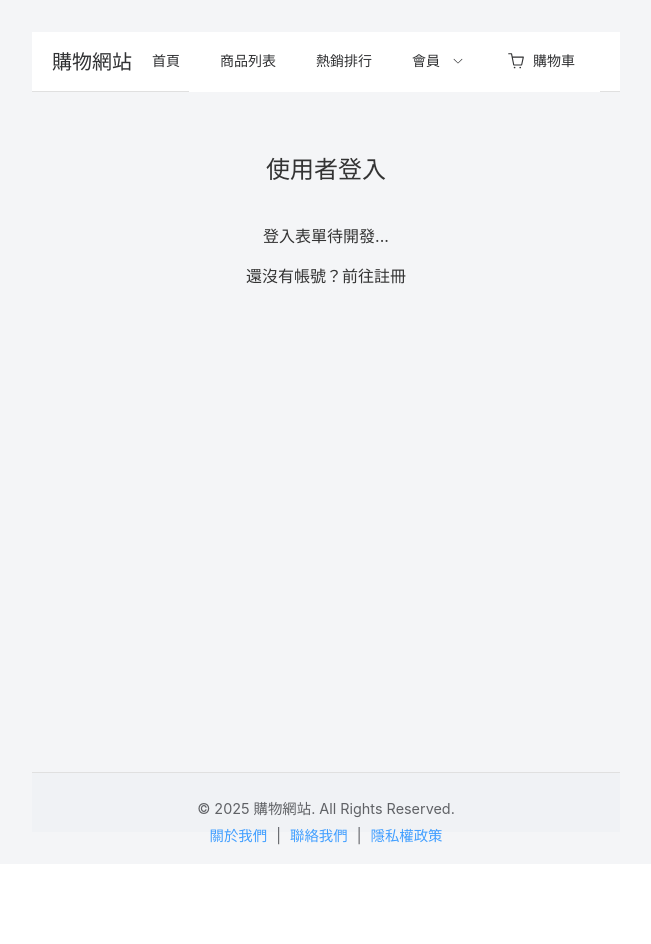
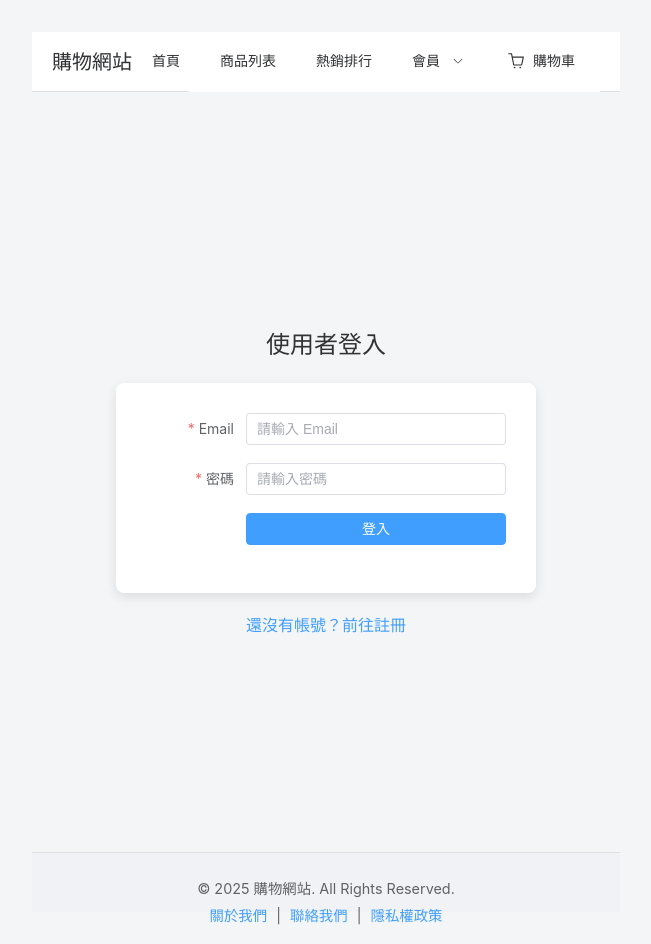
Before and after one commit to spaces-lalala/2025_NCCU_Distributed_Systems_project_TiDB, a Vue app in the folder TiDB_shopping_frontend/: page /login in a window 1280 px wide. Shown: the whole page, without its empty margins (314-965 px from the left). Before the commit the page ends 864 px from the top, so only its background shows below. Built offline with nearby package versions, Linux system fonts and the light colour scheme.

Commit message:
login ok

```diff
--- a/TiDB_shopping_frontend/src/services/authService.ts
+++ b/TiDB_shopping_frontend/src/services/authService.ts
@@ -1,5 +1,5 @@
 import axios from 'axios';
-import type { UserRegistrationData, AuthResponse } from '@/types/auth';
+import type { UserRegistrationData, AuthResponse, UserLoginData } from '@/types/auth';
 
 // API Base URL is set to /api as per user's choice.
 // This requires a proxy setup in vite.config.ts for development.
@@ -56,6 +56,38 @@ export const registerUser = async (userData: UserRegistrationData): Promise<Auth
   */
 };
 
+// --- Mock Login User Function ---
+/**
+ * Logs in a user (mock implementation).
+ * @param credentials - The user login credentials (email, password).
+ * @returns A promise that resolves with the authentication response.
+ * @throws Will throw an error if login fails.
+ */
+export const loginUser = async (credentials: UserLoginData): Promise<AuthResponse> => {
+  console.log('[AuthService - MOCK] Logging in user with credentials:', credentials);
+  // Simulate API call delay
+  await new Promise(resolve => setTimeout(resolve, 1000));
+
+  // Mocked user data - use details from企劃書 4.2. 預設使用者帳號
+  const mockUser = {
+    id: 'user-001',
+    name: '普通用戶A',
+    email: 'user@example.com'
+  };
+
+  if (credentials.email === mockUser.email && credentials.password === 'password123') {
+    console.log('[AuthService - MOCK] Simulating login success.');
+    return {
+      token: 'mock-jwt-token-for-user001',
+      user: mockUser,
+      message: '登入成功 (模擬)!',
+    };
+  } else {
+    console.log('[AuthService - MOCK] Simulating login failure (invalid credentials).');
+    throw new Error('Email 或密碼錯誤 (模擬)。');
+  }
+};
+
 // Future authentication functions (login, logout, etc.) can be added here.
 // For example:
 // export const loginUser = async (credentials: UserLoginData): Promise<AuthResponse> => { ... };
--- a/TiDB_shopping_frontend/src/views/LoginPage.vue
+++ b/TiDB_shopping_frontend/src/views/LoginPage.vue
@@ -1,19 +1,92 @@
 <template>
   <div class="login-page">
     <h2>使用者登入</h2>
-    <!-- Login form will go here -->
-    <p>登入表單待開發...</p>
-    <router-link to="/register">還沒有帳號？前往註冊</router-link>
+    <el-form
+      ref="loginFormRef"
+      :model="loginForm"
+      :rules="loginRules"
+      label-width="100px"
+      class="login-form"
+      @submit.prevent="submitForm"
+    >
+      <el-form-item label="Email" prop="email">
+        <el-input v-model="loginForm.email" type="email" placeholder="請輸入 Email" />
+      </el-form-item>
+      <el-form-item label="密碼" prop="password">
+        <el-input v-model="loginForm.password" type="password" placeholder="請輸入密碼" show-password />
+      </el-form-item>
+      <el-form-item>
+        <el-button type="primary" native-type="submit" :loading="isLoading" class="login-button">登入</el-button>
+      </el-form-item>
+    </el-form>
+    <div class="links">
+      <router-link to="/register">還沒有帳號？前往註冊</router-link>
+      <!-- Add link to password reset if needed later -->
+    </div>
   </div>
 </template>
 
 <script setup lang="ts">
-// Logic for login page will go here
-import { onMounted } from 'vue';
+import { ref, reactive } from 'vue';
+import type { FormInstance, FormRules } from 'element-plus';
+import { ElMessage } from 'element-plus';
+import { useRouter, useRoute } from 'vue-router';
+import { useAuthStore } from '@/store/auth';
+import { loginUser } from '@/services/authService';
+import type { UserLoginData, AuthResponse } from '@/types/auth';
 
-onMounted(() => {
-  console.log('LoginPage mounted');
+const router = useRouter();
+const route = useRoute();
+const authStore = useAuthStore();
+const loginFormRef = ref<FormInstance>();
+const isLoading = ref(false);
+
+const loginForm = reactive<UserLoginData>({
+  email: '',
+  password: '',
 });
+
+const loginRules = reactive<FormRules>({
+  email: [
+    { required: true, message: '請輸入 Email', trigger: 'blur' },
+    { type: 'email', message: '請輸入有效的 Email 地址', trigger: ['blur', 'change'] },
+  ],
+  password: [
+    { required: true, message: '請輸入密碼', trigger: 'blur' },
+  ],
+});
+
+const submitForm = async () => {
+  if (!loginFormRef.value) return;
+  await loginFormRef.value.validate(async (valid) => {
+    if (valid) {
+      isLoading.value = true;
+      try {
+        console.log('準備提交登入資料:', loginForm);
+        const response: AuthResponse = await loginUser(loginForm);
+        console.log('登入成功 API 回應 (模擬):', response);
+
+        if (response.token && response.user) {
+          authStore.login(response.token, response.user);
+          ElMessage.success(response.message || '登入成功！');
+
+          const redirectPath = route.query.redirect as string || '/';
+          router.push(redirectPath);
+        } else {
+          throw new Error(response.message || '登入失敗：無效的回應格式。');
+        }
+      } catch (error: any) {
+        console.error('登入失敗:', error);
+        ElMessage.error(error.message || '登入失敗，請檢查您的帳號密碼或稍後再試。');
+      } finally {
+        isLoading.value = false;
+      }
+    } else {
+      ElMessage.error('表單驗證失敗，請檢查輸入。');
+      return false;
+    }
+  });
+};
 </script>
 
 <style scoped>
@@ -21,6 +94,41 @@ onMounted(() => {
   display: flex;
   flex-direction: column;
   align-items: center;
+  justify-content: center;
   padding: 20px;
+  min-height: calc(100vh - 120px); /* Adjust based on header/footer height */
+}
+
+.login-form {
+  width: 100%;
+  max-width: 360px;
+  padding: 30px;
+  background-color: #fff;
+  border-radius: 8px;
+  box-shadow: 0 4px 12px rgba(0, 0, 0, 0.1);
+}
+
+h2 {
+  margin-bottom: 20px;
+  text-align: center;
+  color: #333;
+}
+
+.login-button {
+  width: 100%;
+}
+
+.links {
+  margin-top: 20px;
+  text-align: center;
+}
+
+.links a {
+  color: var(--el-color-primary);
+  text-decoration: none;
+}
+
+.links a:hover {
+  text-decoration: underline;
 }
 </style>
--- a/TiDB_shopping_frontend/src/views/MemberProfilePage.vue
+++ b/TiDB_shopping_frontend/src/views/MemberProfilePage.vue
@@ -1,22 +1,147 @@
 <template>
   <div class="member-profile-page">
-    <h2>會員中心</h2>
-    <p>會員資訊及歷史訂單待開發...</p>
+    <el-card class="profile-card" shadow="never">
+      <template #header>
+        <div class="card-header">
+          <h2>會員中心</h2>
+        </div>
+      </template>
+
+      <div v-if="authStore.isAuthenticated && authStore.user" class="profile-content">
+        <el-descriptions title="基本資訊" :column="1" border>
+          <el-descriptions-item label="會員名稱">{{ authStore.user.name }}</el-descriptions-item>
+          <el-descriptions-item label="Email">{{ authStore.user.email }}</el-descriptions-item>
+          <!-- Add more user details here if available and needed -->
+        </el-descriptions>
+
+        <div class="actions-section">
+          <el-button type="danger" @click="handleLogout" :loading="isLoggingOut">登出帳號</el-button>
+        </div>
+
+        <!-- Placeholder for future order history -->
+        <el-divider content-position="left"><h3>歷史訂單</h3></el-divider>
+        <div class="order-history-placeholder">
+          <p>您的歷史訂單將會顯示在這裡。(功能待開發)</p>
+        </div>
+
+      </div>
+      <div v-else class="not-logged-in">
+        <p>您尚未登入，請先登入以查看會員資訊。</p>
+        <router-link to="/login">
+          <el-button type="primary">前往登入</el-button>
+        </router-link>
+      </div>
+    </el-card>
   </div>
 </template>
 
 <script setup lang="ts">
-// Logic for member profile page will go here
-import { onMounted } from 'vue';
+import { ref } from 'vue';
+import { useAuthStore } from '@/store/auth';
+import { useRouter } from 'vue-router';
+import { ElMessage, ElMessageBox, ElCard, ElDescriptions, ElDescriptionsItem, ElButton, ElDivider } from 'element-plus';
 
-onMounted(() => {
-  console.log('MemberProfilePage mounted');
-});
+const authStore = useAuthStore();
+const router = useRouter();
+const isLoggingOut = ref(false);
+
+const handleLogout = async () => {
+  isLoggingOut.value = true;
+  try {
+    await ElMessageBox.confirm(
+      '您確定要登出嗎？',
+      '確認登出',
+      {
+        confirmButtonText: '確定',
+        cancelButtonText: '取消',
+        type: 'warning',
+      }
+    );
+    // Perform logout action from auth store
+    authStore.logout();
+    ElMessage.success('您已成功登出！');
+    // Redirect to login page or home page after logout
+    router.push('/login');
+  } catch (error) {
+    // If error is 'cancel', it means user clicked cancel in ElMessageBox
+    if (error !== 'cancel') {
+      ElMessage.error('登出時發生錯誤，請稍後再試。');
+      console.error('Logout error:', error);
+    } else {
+      ElMessage.info('已取消登出操作。');
+    }
+  } finally {
+    isLoggingOut.value = false;
+  }
+};
+
+// onMounted(() => {
+//   if (!authStore.isAuthenticated) {
+//     // This check is mostly redundant if route guards are effective
+//     // router.push({ name: 'Login', query: { redirect: route.fullPath } });
+//   }
+//   console.log('MemberProfilePage mounted, user:', authStore.user);
+// });
+
 </script>
 
 <style scoped>
 .member-profile-page {
+  max-width: 800px;
+  margin: 20px auto;
+  padding: 20px;
+}
+
+.profile-card {
+  border: none; /* Remove default card border if using custom layout */
+}
+
+.card-header {
+  display: flex;
+  justify-content: space-between;
+  align-items: center;
+}
+
+.card-header h2 {
+  margin: 0; /* Remove default margin from h2 */
+  color: #303133;
+}
+
+.profile-content {
+  padding: 10px 0; /* Add some padding if header is used */
+}
+
+.el-descriptions {
+  margin-bottom: 30px;
+}
+
+.actions-section {
+  margin-top: 20px;
+  margin-bottom: 30px;
+  text-align: left;
+}
+
+.el-divider h3 {
+  margin: 0;
+  font-size: 1.2em;
+  color: #606266;
+}
+
+.order-history-placeholder {
   padding: 20px;
   text-align: center;
+  color: #909399;
+  background-color: #f7f7f7;
+  border-radius: 4px;
+  margin-top: 10px;
+}
+
+.not-logged-in {
+  text-align: center;
+  padding: 40px 20px;
+}
+.not-logged-in p {
+  margin-bottom: 20px;
+  font-size: 1.1em;
 }
 </style>
```
